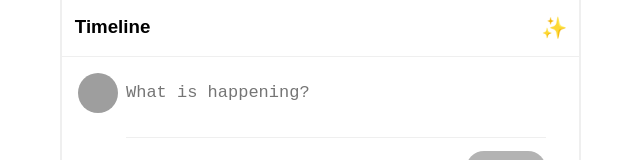
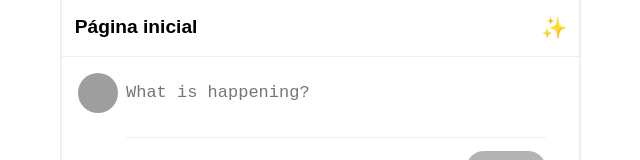
Before and after one commit to LivHelen12/angular-posts, an Angular app: page / in a window 1280 px wide. Shown: the top 160 px of the page, without its empty margins (320-960 px from the left). Built offline with nearby package versions, Linux system fonts and the light colour scheme; grey boxes are pictures that could not be loaded.

Commit message:
Implement dynamic header.

```diff
--- a/src/app/app.component.html
+++ b/src/app/app.component.html
@@ -1,4 +1,3 @@
 <ng-container>
-  <app-header></app-header>
   <router-outlet></router-outlet>
 </ng-container>
--- a/src/app/pages/details/details.component.html
+++ b/src/app/pages/details/details.component.html
@@ -1,4 +1,6 @@
 <ng-container>
+  <app-header [title]="'Voltar'"></app-header>
+
   <div *ngIf="post">
     <app-post [post]="post"></app-post>
   </div>
--- a/src/app/pages/details/details.component.ts
+++ b/src/app/pages/details/details.component.ts
@@ -34,8 +34,6 @@ export class PostDetailsComponent implements OnInit, OnDestroy {
       this.post = post;
     });
   }
-
-
   ngOnDestroy() {
     this.unsubscribed$.next();
     this.unsubscribed$.complete();
--- a/src/app/pages/home/home.component.html
+++ b/src/app/pages/home/home.component.html
@@ -1,4 +1,6 @@
 <ng-container>
+  <app-header></app-header>
+
   <div class="border">
     <app-form-post></app-form-post>
   </div>
--- a/src/app/shared/header/header.component.html
+++ b/src/app/shared/header/header.component.html
@@ -1,6 +1,6 @@
 <ng-container>
   <header>
-    <h3>Timeline</h3>
+    <a [routerLink]="setRouterLink">{{ title }}</a>
     <span>✨</span>
   </header>
 </ng-container>
--- a/src/app/shared/header/header.component.scss
+++ b/src/app/shared/header/header.component.scss
@@ -7,6 +7,11 @@ header {
   padding: 1rem .8rem;
   border-bottom: 1px solid #efefef;
 
+  a {
+    font-size: 1.2rem;
+    font-weight: 600;
+  }
+
   span {
     font-size: 1.3rem;
   }
--- a/src/app/shared/header/header.component.ts
+++ b/src/app/shared/header/header.component.ts
@@ -1,11 +1,14 @@
 import { Component, Input } from '@angular/core';
+import { RouterModule } from '@angular/router';
 
 @Component({
   selector: 'app-header',
   standalone: true,
-  imports: [],
+  imports: [RouterModule],
   templateUrl: './header.component.html',
   styleUrl: './header.component.scss'
 })
 export class HeaderComponent {
+  @Input() title: string = "Página inicial";
+  @Input() setRouterLink: string = "";
 }
--- a/src/styles.scss
+++ b/src/styles.scss
@@ -20,6 +20,7 @@ html {
 a {
   text-decoration: none;
   color: inherit;
+  cursor: pointer;
 }
 
 ul {
```
